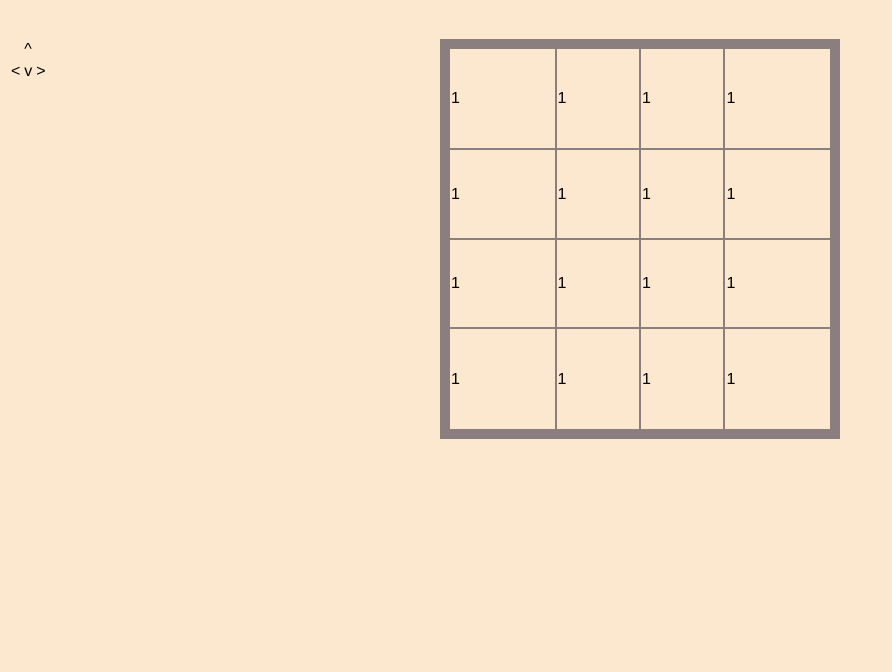
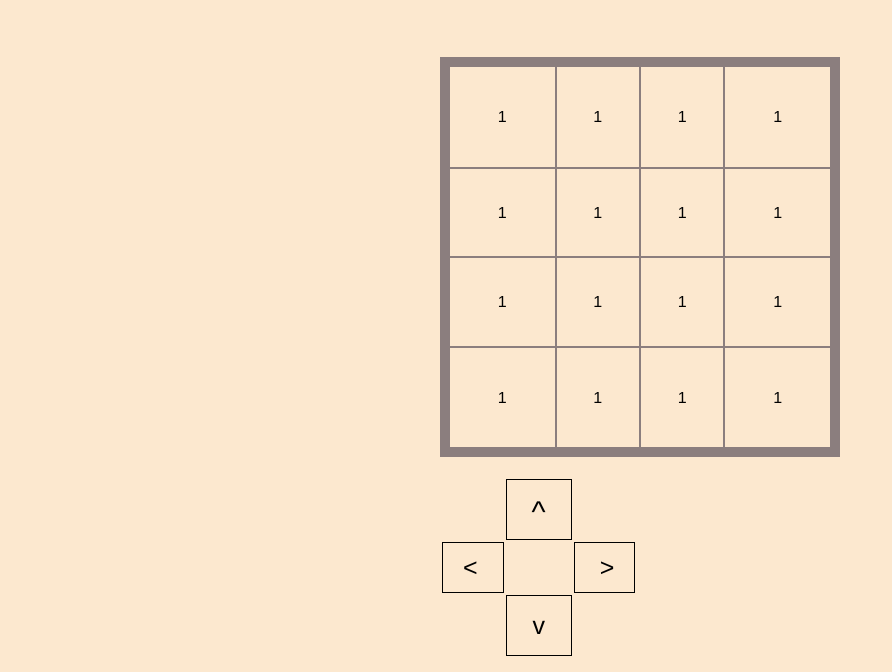
Before and after one commit to nosborne159/CSc337-FinalProject, a plain HTML site: page public_html/index.html in a window 1280 px wide. Shown: the part 112-784 px from the top of the page, without its empty margins (0-892 px from the left). Drawn offline with Linux system fonts and the light colour scheme.

Commit message:
Added some styling

```diff
--- a/js/game.js
+++ b/js/game.js
@@ -127,6 +127,7 @@ function moveDown(){
 }
 
 function moveUp(){
+    console.log("up");
     for (let ii = 0; ii < 4; ii++){
         combined = false;
         for (let jj = 1; jj < 4; jj++){
--- a/public_html/index.css
+++ b/public_html/index.css
@@ -2,20 +2,28 @@
 body{
     background-color:rgb(252, 232, 207);
     font-family:'Franklin Gothic Medium', 'Arial Narrow', Arial, sans-serif;
-    position: relative;
+    margin: 0;
+    display: flex;
+    flex-direction: column;
+    align-items: center;
+    justify-content: center;
+
 }
 
 .header{
     text-align: center;
     font-size: 30px;
+    margin-bottom: 20px;
+}
+
+#game-area{
+    display: flex;
+    flex-direction: column;
+    align-items: center;
+    justify-content: center;
 }
 
 #board{
-    position: absolute;
-    top: 200%;
-    left: 50%;
-    transform: translate(-50%, -50%);
-
     align-content: center;
     border: 10px solid;
     border-radius: 5px;
@@ -26,10 +34,41 @@ body{
     width: 400px;
     margin-left: 0px;
     margin-right: 0px;
+    margin-bottom: 20px;
     padding: 0px;
 }
 
 #board td{
     border: 2px solid;
     border-color:rgb(139, 126, 126);
+    text-align: center;
 }
+
+.arrow{
+    text-align: center;
+    padding-top: 10px;
+    padding-bottom: 10px;
+    padding-left: 25px;
+    padding-right: 25px;
+    border: 1px black solid;
+    font-size: 25px;
+}
+
+#up{
+    font-size: 30px;
+    padding-bottom: px;
+    padding-top: 15px;
+}
+
+#down{
+    padding-bottom: 15px;
+    padding-top: 15px;
+}
+
+#left{
+    padding-left: 20px;
+}
+
+#right{
+    padding-right: 20px;;
+}
--- a/public_html/index.html
+++ b/public_html/index.html
@@ -10,7 +10,7 @@
         <div class="header">
             <h1>2048</h1>
         </div>
-        <div>
+        <div class="game-area">
             <!-- board -->
             <table id = "board">
                 <tr>
@@ -47,9 +47,14 @@
                 </tr>
                 <tr>
                     <td class="arrow" id="left" onclick="moveLeft()"><</td>
-                    <td class="arrow" id="down" onclick="moveDown()">v</td>
+                    <td></td>
                     <td class="arrow" id="right" onclick="moveRight()">></td>
                 </tr>
+                <tr>
+                    <td></td>
+                    <td class="arrow" id="down" onclick="moveDown()">v</td>
+                </tr>
+
             </table>
             <!-- leaderboard button -->
         </div>
```
